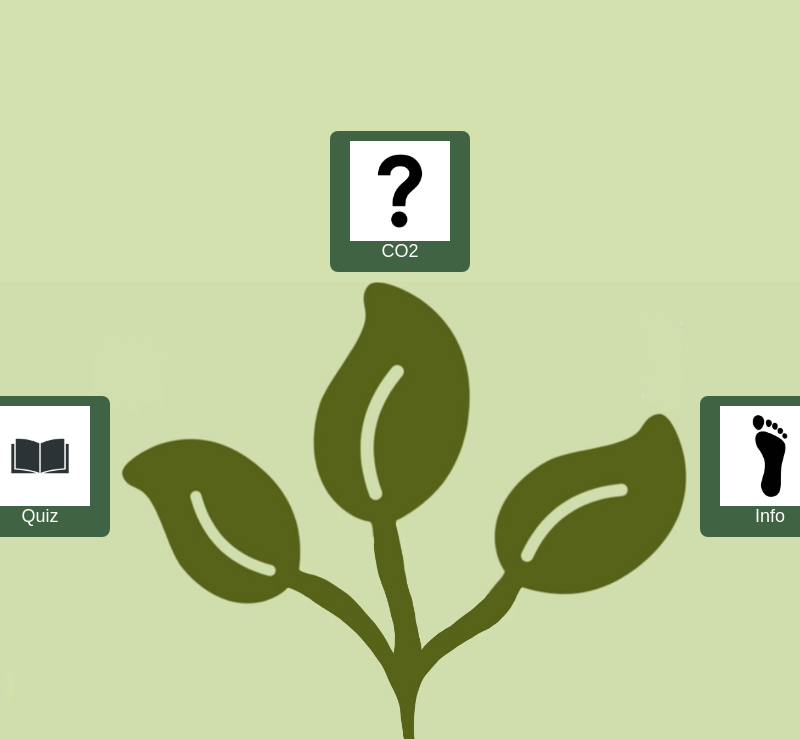
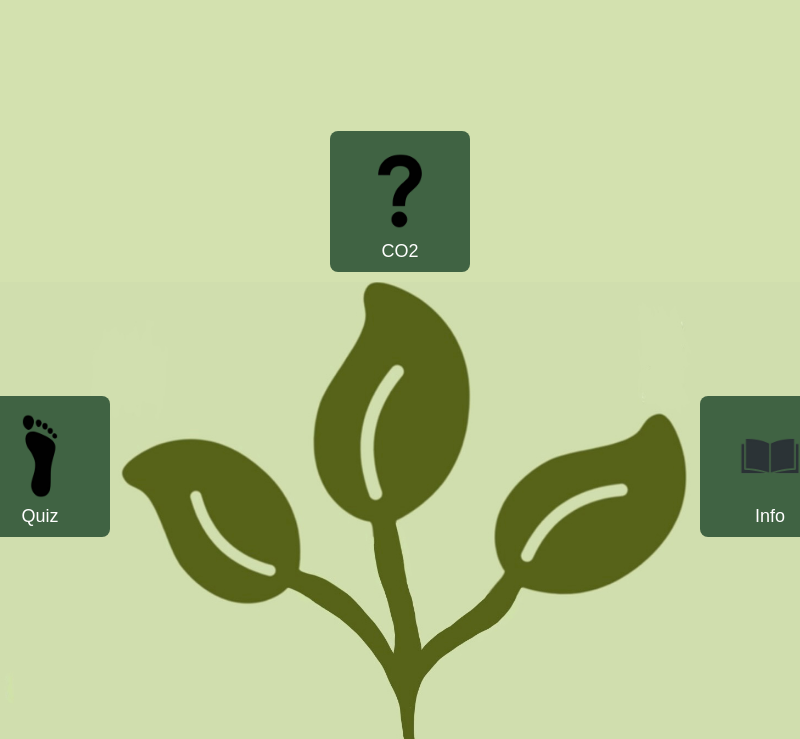
Before and after one commit to DanielZdravkovic/PM-APP, an Electron app: page index.html in a window 800 px wide. Shown: the part 61-800 px from the top of the page. Drawn offline with Linux system fonts and the light colour scheme.

Commit message:
Bilder ändern

```diff
--- a/index.html
+++ b/index.html
@@ -22,18 +22,18 @@
 
     <div class="bild-container">
         <button class="menu-button button-co2" onclick="co2Aufrufen()">
-            <img src="images/fragezeichen.jpg" alt="Bild-Button" style="width:100px; height:auto;">
+            <img src="images/fragezeichen.png" alt="Bild-Button" style="width:100px; height:auto;">
             CO2
         </button>
         <div class="bild-wrapper">
           <img src="images/blaetter.jpg" alt="Blätter">
 
           <button class="menu-button button-quiz" onclick="quizAufrufen()">
-            <img src="images/info.jpg" alt="Bild-Button" style="width:100px; height:auto;">
+            <img src="images/fußabdruck.png" alt="Bild-Button" style="width:100px; height:auto;">
             Quiz
           </button>
           <button class="menu-button button-info" onclick="infoAufrufen()">
-            <img src="images/fußabdruck.jpg" alt="Bild-Button" style="width:100px; height:auto;">
+            <img src="images/info.png" alt="Bild-Button" style="width:100px; height:auto;">
             Info
           </button>
         </div>
```
Also changed, not shown: images/fragezeichen.jpg (deleted), images/fragezeichen.png (added), images/fußabdruck.jpg (deleted), images/fußabdruck.png (added), images/info.jpg (deleted), images/info.png (added).
